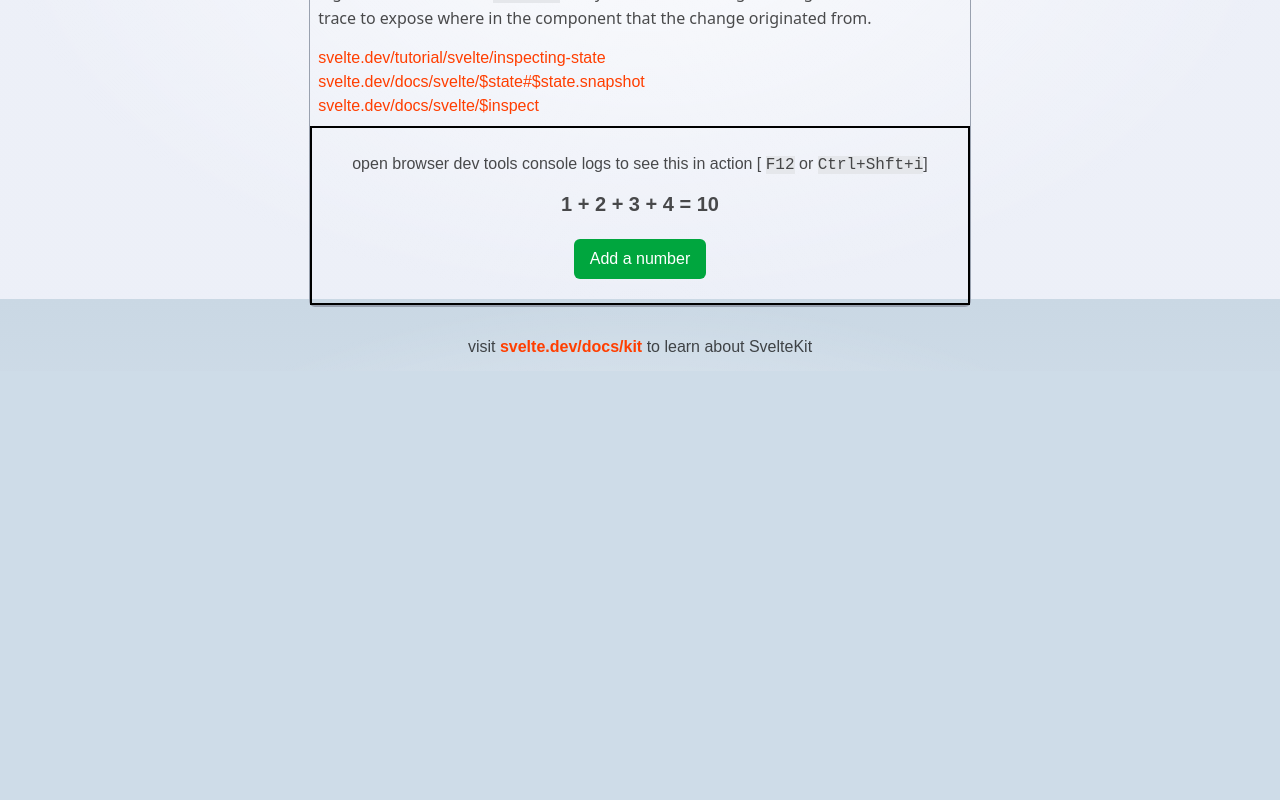
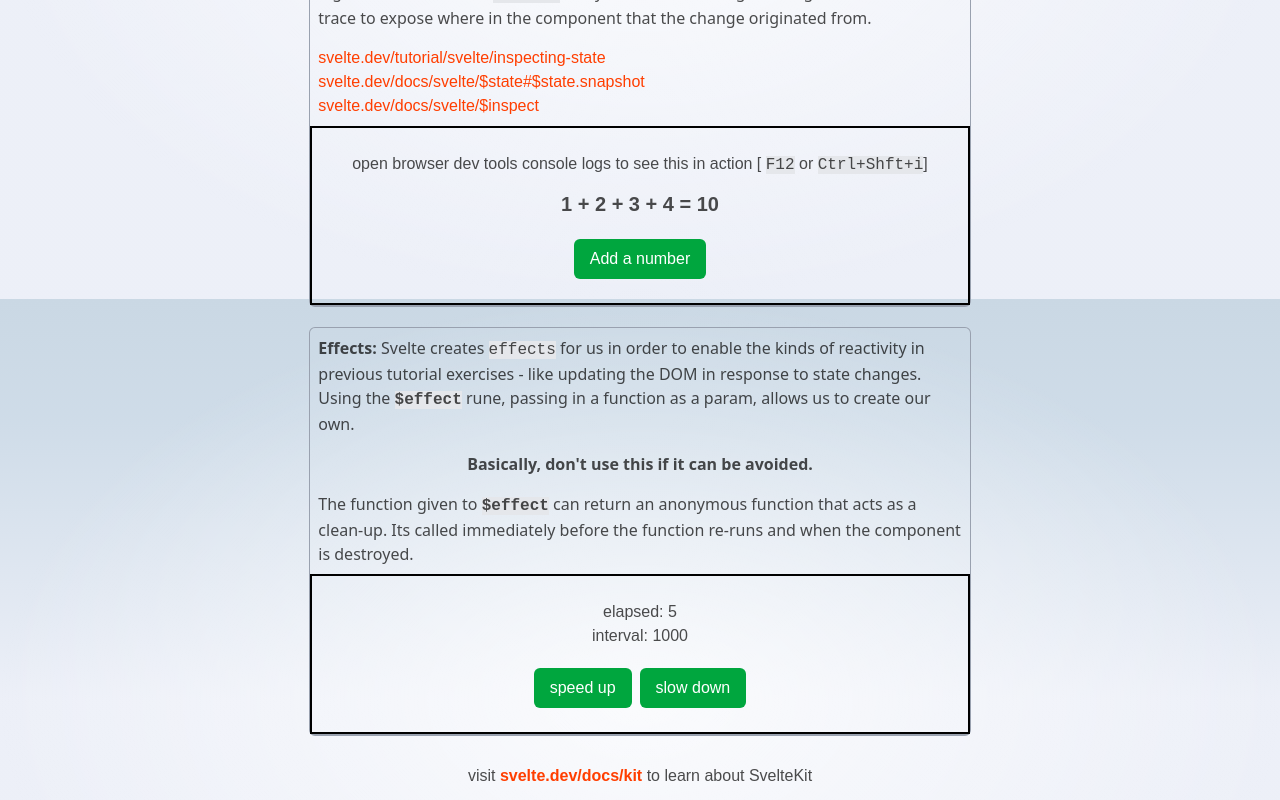
Before and after one commit to wforbes/svelte-learns, a SvelteKit app: page /first-tutorial in a window 1280 px wide. Shown: the part 2101-2901 px from the top of the page. Before the commit the page ends 2472 px from the top, so only its background shows below. Built offline with nearby package versions, Linux system fonts and the light colour scheme.

Commit message:
tutorial: add Effects exercise

```diff
--- a/src/routes/first-tutorial/+page.svelte
+++ b/src/routes/first-tutorial/+page.svelte
@@ -9,6 +9,7 @@
 	import DeepState from './1-intro/6-DeepState.svelte';
 	import DerivedState from './1-intro/7-DerivedState.svelte'
 	import InspectingState from './1-intro/8-InspectingState.svelte'
+	import Effects from './1-intro/9-Effects.svelte'
 </script>
 
 <h1>Welcome</h1>
@@ -149,3 +150,23 @@
 		<InspectingState />
 	</div>
 </CardyBoxThing>
+
+<CardyBoxThing>
+	<p class="ex">
+		<span class="ex-title">Effects:</span>
+		Svelte creates <span class="term">effects</span> for us in order to
+		enable the kinds of reactivity in previous tutorial exercises - like
+		updating the DOM in response to state changes. Using the
+		<span class="code">$effect</span> rune, passing in a function as a param,
+		allows us to create our own.
+	</p>
+	<p class="ex font-bold! text-center">Basically, don&apos;t use this if it can be avoided.</p>
+	<p class="ex">
+		The function given to <span class="code">$effect</span> can return an
+		anonymous function that acts as a clean-up. Its called immediately before
+		the function re-runs and when the component is destroyed.
+	</p>
+	<div class="ex-container">
+		<Effects />
+	</div>
+</CardyBoxThing>
--- /dev/null
+++ b/src/routes/first-tutorial/1-intro/9-Effects.svelte
@@ -0,0 +1,31 @@
+<script lang="ts">
+	let elapsed = $state(0)
+	let interval = $state(1000)
+
+	$effect(() => {
+		const id = setInterval(() => {
+			elapsed += 1;
+		}, interval)
+
+		return () => {
+			clearInterval(id)
+		}
+	})
+</script>
+
+<p>elapsed: {elapsed}</p>
+<p>interval: {interval}</p>
+<div class="flex flex-row gap-2">
+	<button
+		onclick={() => interval /= 2}
+		class="green-clicker"
+	>
+		speed up
+	</button>
+	<button
+		onclick={() => interval *=2}
+		class="green-clicker"
+	>
+		slow down
+	</button>
+</div>
```
